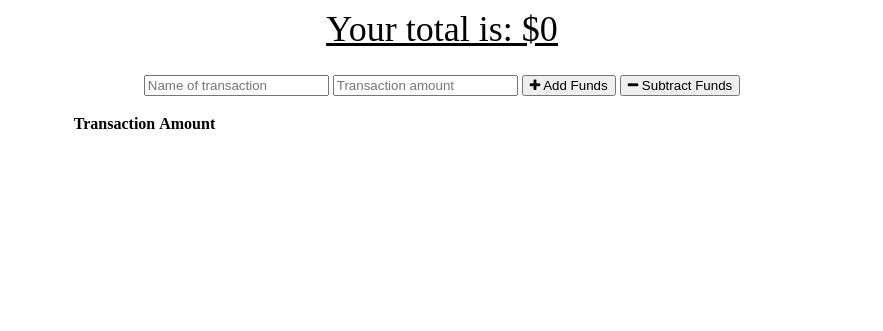
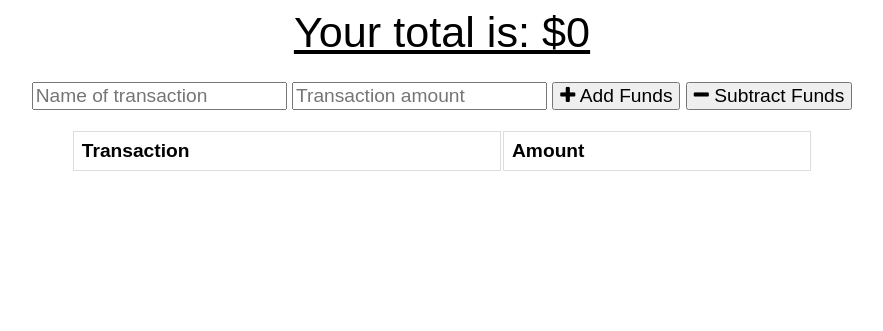
Before and after one commit to AM-Cowles/budget-tracker, a website: page public/index.html in a window 1280 px wide. Shown: the whole page, without its empty margins (198-1081 px from the left). Drawn offline with nearby package versions, Linux system fonts and the light colour scheme; no server answers.

Commit message:
worked styles.css

```diff
--- a/public/styles.css
+++ b/public/styles.css
@@ -1,4 +1,26 @@
+body {
+    font-size: 120%;
+    font-family: Arial;
+}
 
+button, input {
+    font-size: 100%;
+    font-family: Arial;
+}
+
+table {
+    width: 100%;
+}
+
+td, th {
+    border: 1px solid #dddddd;
+    text-align: left;
+    padding: 8px;
+}
+
+tr:nth-child(even) {
+    background-color: #dddddd;
+}
 
 .error {
     color: red;
```
